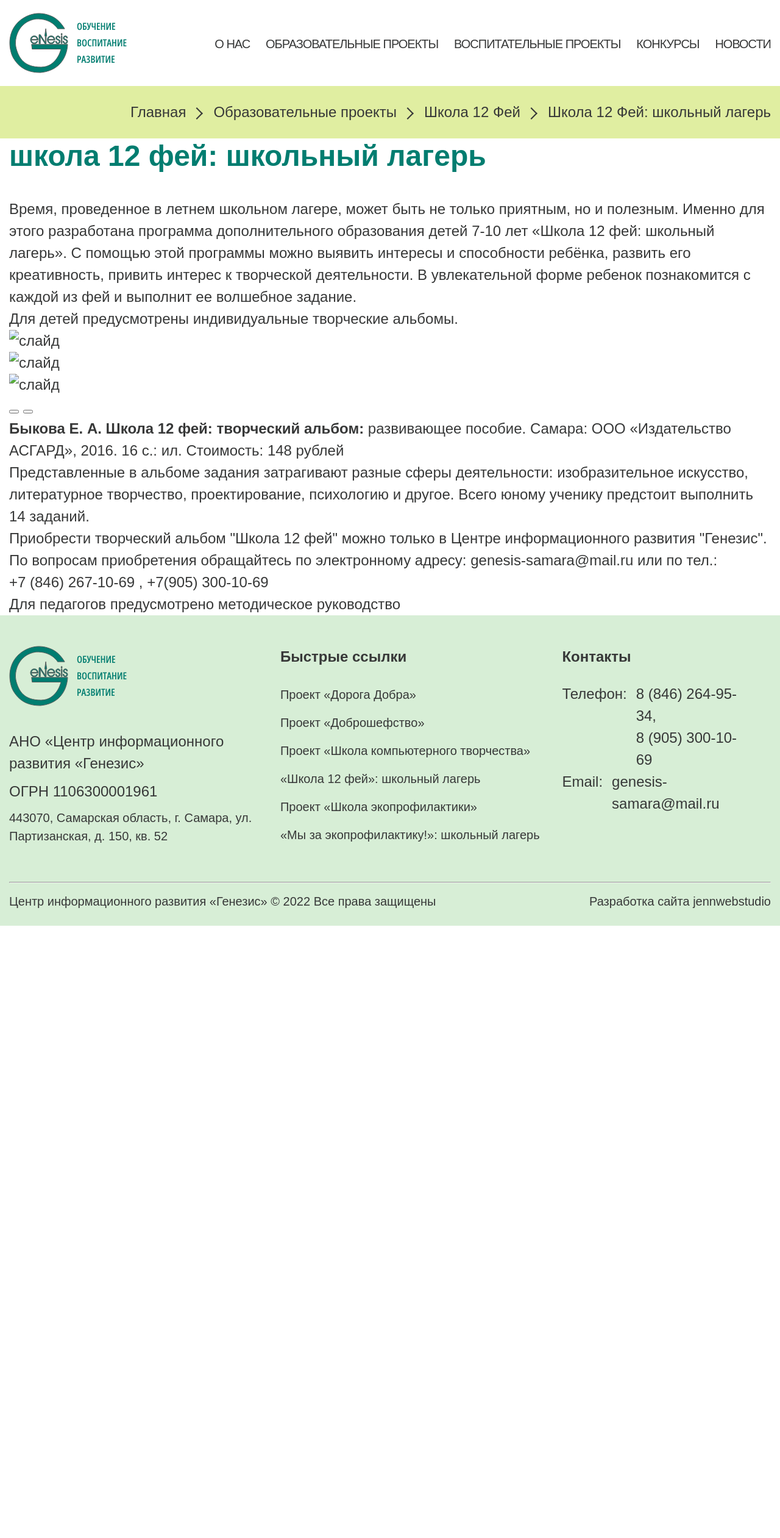
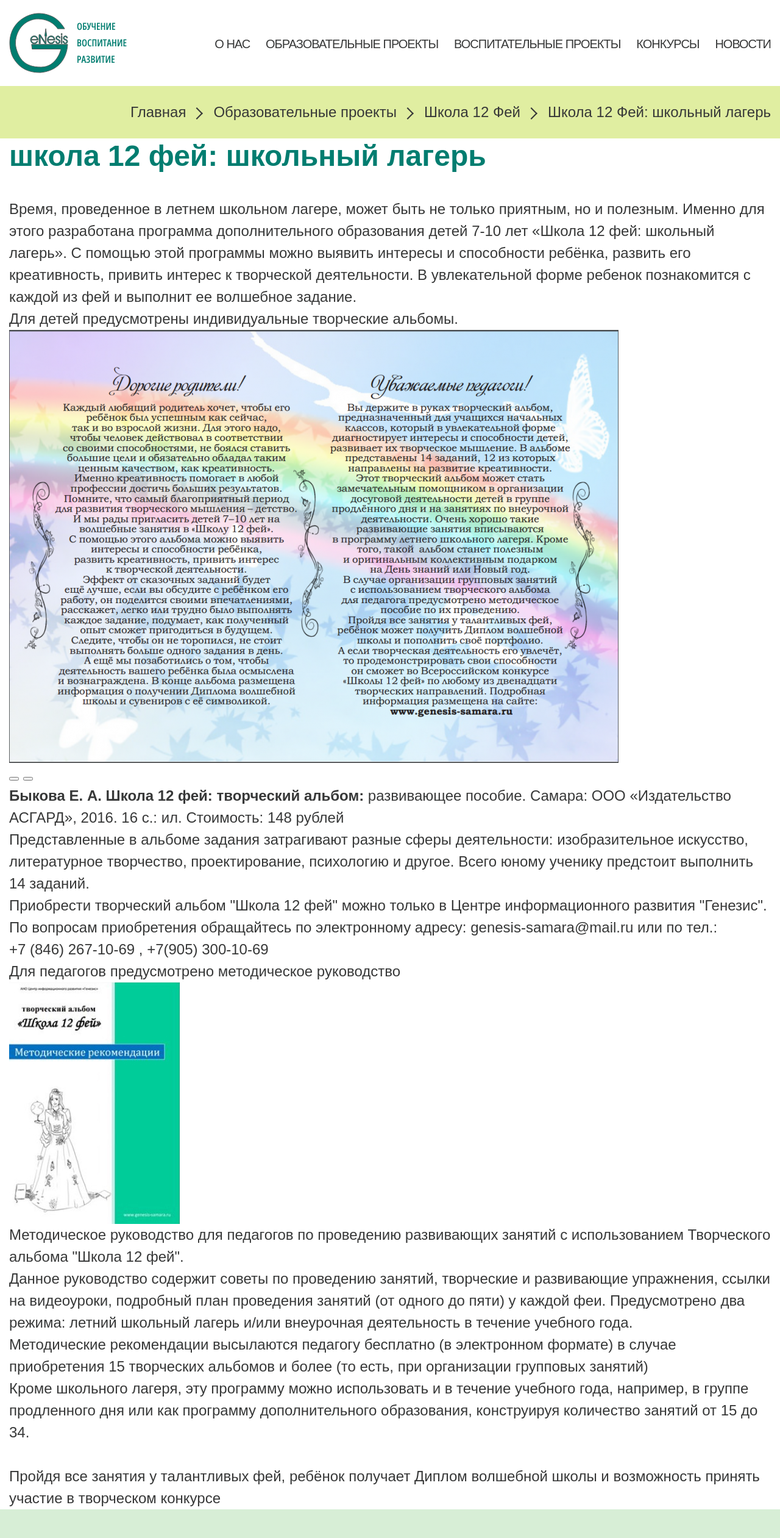
Before and after one commit to jennwebstudio/genesis, a website: page src/html/fairy-camp.html in a window 1280 px wide. Shown: the top 2522 px of the page at 61% size. Before the commit the page ends 1518 px from the top, so only its background shows below. Drawn offline with nearby package versions, Linux system fonts and the light colour scheme; files that its build step writes are made by us from their sources; files whose address does not match are found by name.

Commit message:
fairy-camp page + adaptive

```diff
--- a/package.json
+++ b/package.json
@@ -38,5 +38,8 @@
     "gulp-webp-css": "^1.1.0",
     "gulp-webp-html": "^1.0.2",
     "sass": "^1.51.0"
+  },
+  "dependencies": {
+    "swiper": "^8.4.5"
   }
 }
--- a/src/html/fairy-camp.html
+++ b/src/html/fairy-camp.html
@@ -79,25 +79,37 @@
         <div class="fairy-camp__inner">
           <div class="fairy-camp__item">
             <div class="fairy-camp__slider">
-              <div class="fairy-camp__slide">
+              <div class="fairy-camp__slider-wrap">
+                <div class="fairy-camp__slide fade">
                   <div class="fairy-camp__img">
-                  <img src="images/fairy-camp/1.jpg" alt="слайд">
+                    <img src="images/fairy-camp/1.png" alt="слайд">
                   </div>
                 </div>
-              <div class="fairy-camp__slide">
+                <div class="fairy-camp__slide fade">
                   <div class="fairy-camp__img">
-                  <img src="images/fairy-camp/2.jpg" alt="слайд">
+                    <img src="images/fairy-camp/2.png" alt="слайд">
                   </div>
                 </div>
-              <div class="fairy-camp__slide">
+                <div class="fairy-camp__slide fade">
                   <div class="fairy-camp__img">
-                  <img src="images/fairy-camp/3.jpg" alt="слайд">
+                    <img src="images/fairy-camp/3.png" alt="слайд">
                   </div>
                 </div>
-              <div class="fairy-camp__buttons">
+                <div class="fairy-camp__slide fade">
+                  <div class="fairy-camp__img">
+                    <img src="images/fairy-camp/4.png" alt="слайд">
+                  </div>
+                </div>
+                <div class="fairy-camp__slide fade">
+                  <div class="fairy-camp__img">
+                    <img src="images/fairy-camp/5.png" alt="слайд">
+                  </div>
+                </div>
+
                 <button class="fairy-camp__btn fairy-camp__btn--prev"></button>
                 <button class="fairy-camp__btn fairy-camp__btn--next"></button>
-              </div>
+
+              </div> <!--  fairy-camp__slider-wrap  -->
             </div>  <!--  fairy-camp__slider  -->
           </div>
           <div class="fairy-camp__item">
@@ -117,6 +129,33 @@
         </p>
       </div>
     </section>
+
+    <div class="fairy-camp__album">
+      <div class="fairy-camp__album__container">
+        <div class="fairy-camp__album-content">
+          <div class="fairy-camp__album-img">
+            <img src="images/fairy-camp/journal.jpg" alt="фото дневник зож">
+          </div>
+          <div class="fairy-camp__album-info">
+            <p class="fairy-camp__album-title">
+              Методическое руководство для педагогов по проведению развивающих занятий с использованием Творческого альбома "Школа 12 фей".
+            </p>
+            <p class="fairy-camp__album-text text">
+              Данное руководство содержит советы по проведению занятий, творческие и развивающие упражнения, ссылки на видеоуроки,
+              подробный план проведения занятий (от одного до пяти) у каждой феи.
+              Предусмотрено два режима: летний школьный лагерь и/или внеурочная деятельность в течение учебного года.<br> Методические рекомендации высылаются педагогу бесплатно (в электронном формате) в случае приобретения 15 творческих альбомов и более (то есть, при организации групповых занятий)
+            </p>
+          </div>
+        </div> <!-- fairy-camp__album-content  -->
+        <p class="text">
+          Кроме школьного лагеря, эту программу можно использовать и в течение учебного года, например, в группе продленного дня
+          или как программу дополнительного образования, конструируя количество занятий от 15 до 34.
+          <br><br>
+          Пройдя все занятия у талантливых фей, ребёнок получает Диплом волшебной школы и возможность принять участие в творческом
+          конкурсе
+        </p>
+      </div>
+    </div>
 
   </main>
 
--- a/src/js/main.js
+++ b/src/js/main.js
@@ -38,4 +38,35 @@
     smoothScroll(event.target.closest('.footer__logo'));
   });
 
+  // ------------  Slider fairy-camp__slider -------------
+
+  var slideIndex = 1;
+  const prev = document.querySelector('.fairy-camp__btn--prev'),
+        next = document.querySelector('.fairy-camp__btn--next');
+
+  showSlides(slideIndex);
+
+  prev.addEventListener('click', () => {
+    plusSlides(-1);
+  });
+
+  next.addEventListener('click', () => {
+    plusSlides(1);
+  });
+
+  function plusSlides(n) {
+    showSlides(slideIndex += n);
+  }
+
+  function showSlides(n) {
+    var i;
+    const slides = document.querySelectorAll('.fairy-camp__slide');
+    if ( n > slides.length) { slideIndex = 1; }
+    if  (n < 1) { slideIndex = slides.length; }
+    for ( i = 0; i < slides.length; i++) {
+      slides[i].style.display = 'none';
+    }
+    slides[slideIndex - 1].style.display = 'block';
+  }
+
 });
--- a/src/scss/_global.scss
+++ b/src/scss/_global.scss
@@ -171,6 +171,21 @@
   }
 }
 
+.fade {
+  animation-name: fade;
+  animation-duration: 1.5s;
+}
+
+@keyframes fade {
+  from {
+    opacity: .4
+  }
+
+  to {
+    opacity: 1
+  }
+}
+
 @media (max-width: 1180px) {
 
   .list {
--- a/src/scss/_media.scss
+++ b/src/scss/_media.scss
@@ -200,6 +200,37 @@
   .ecoproph-school {
     &__docs::after {
       display: none;
+    }
+  }
+
+  /* ---------------- fairy-camp page--------------------  */
+
+  .fairy-camp {
+
+    &__descr {
+      &::after {
+        display: none;
+      }
+    }
+    &__inner {
+      flex-direction: column;
+      align-items: center;
+    }
+    &__item {
+      width: 100%;
+    }
+    &__slider {
+      max-width: 100%;
+    }
+    &__slide {
+      img {
+        margin: 0 auto;
+      }
+    }
+    &__album {
+      &::before {
+        display: none;
+      }
     }
   }
 }
@@ -451,6 +482,27 @@
   .error-page {
     &__text {
       font-size: 20px;
+    }
+  }
+
+  /* ---------------- fairy-camp page--------------------  */
+
+  .fairy-camp {
+    &__album-content {
+      flex-direction: column;
+      align-items: center;
+    }
+    &__album-img {
+      width: 100%;
+      img {
+        margin: 0 auto;
+      }
+    }
+    &__album-info {
+      width: 100%;
+    }
+    &__album-title {
+      text-align: center;
     }
   }
 }
@@ -785,6 +837,17 @@
       font-size: 18px;
     }
   }
+
+    /* ---------------- fairy-camp page--------------------  */
+
+    .fairy-camp {
+      &__album-content {
+        margin-bottom: 20px;
+      }
+      &__album-title {
+        font-size: 20px;
+      }
+    }
 }
 
 @media (max-width: 420px) {
--- /dev/null
+++ b/src/scss/fairy-camp.scss
@@ -0,0 +1,103 @@
+@import 'vars';
+@import 'fonts';
+@import 'reset';
+@import 'global';
+
+.fairy-camp {
+
+  &__descr {
+    padding: clamp(1.875rem, 1rem + 4.38vw, 6.25rem) 0 clamp(1.875rem, 1.5rem + 1.88vw, 3.75rem);
+    position: relative;
+      &::after {
+        position: absolute;
+        content: '';
+        width: 66px;
+        height: 66px;
+        bottom: 10%;
+        right: 5%;
+        background: url('../images/decor/deco-11.png') center/contain no-repeat;
+      }
+  }
+  &__title {
+    text-align: center;
+  }
+  &__inner {
+    padding: 40px 0 clamp(1.875rem, 1.5rem + 1.88vw, 3.75rem);
+    display: flex;
+    gap: 30px;
+  }
+  &__item {
+    flex-basis: 48%;
+  }
+  &__slider {
+    max-width: 645px;
+    position: relative;
+  }
+  &__slider-wrap {
+    padding-bottom: 60px;
+  }
+  &__slide {
+    display: none;
+    img {
+      display: block;
+    }
+  }
+  &__btn {
+    position: absolute;
+    cursor: pointer;
+    width: 46px;
+    height: 45px;
+    bottom: 0;
+    background: url('../images/icons/arrow-btn.svg') center no-repeat;
+    border: 1px solid $accent;
+    border-radius: 50%;
+
+  }
+  &__btn--prev {
+    left: calc(50% - 56px);
+    transform: rotate(180deg);
+  }
+  &__btn--next {
+    left: calc(50% + 10px);
+  }
+
+  &__album {
+    position: relative;
+    background-color: $bg;
+    padding: clamp(1.875rem, 1.5rem + 1.88vw, 3.75rem) 0 clamp(3.125rem, 2.5rem + 3.13vw, 6.25rem);
+    &::before {
+      position: absolute;
+        content: '';
+        width: 60px;
+        height: 60px;
+        bottom: 32%;
+        left: 5%;
+        background: url('../images/decor/deco-12.png') center/contain no-repeat;
+    }
+  }
+  &__album-content {
+    padding: 20px 0;
+    display: flex;
+    gap: 30px;
+    margin-bottom: 40px;
+  }
+  &__album-img {
+    width: 280px;
+    height: 396px;
+    img {
+      display: block;
+      object-fit: cover;
+      border: 1px solid $green;
+      border-radius: 12px;
+    }
+  }
+  &__album-info {
+    flex-basis: 75%;
+  }
+  &__album-title {
+    @extend %opensans-600;
+    margin-bottom: 25px;
+  }
+}
+
+@import 'media';
--- a/src/scss/style.scss
+++ b/src/scss/style.scss
@@ -4,7 +4,8 @@
 @import 'global';
 
 @import 'header';
-@import 'home';
+
+
 @import 'footer';
 
 @import 'media';
```
Also changed, not shown: src/images/fairy-camp/1.png (added), src/images/fairy-camp/2.png (added), src/images/fairy-camp/3.png (added), src/images/fairy-camp/4.png (added), src/images/fairy-camp/5.png (added), src/images/fairy-camp/journal.jpg (added). Lines whose indentation alone changed are shown as unchanged.
